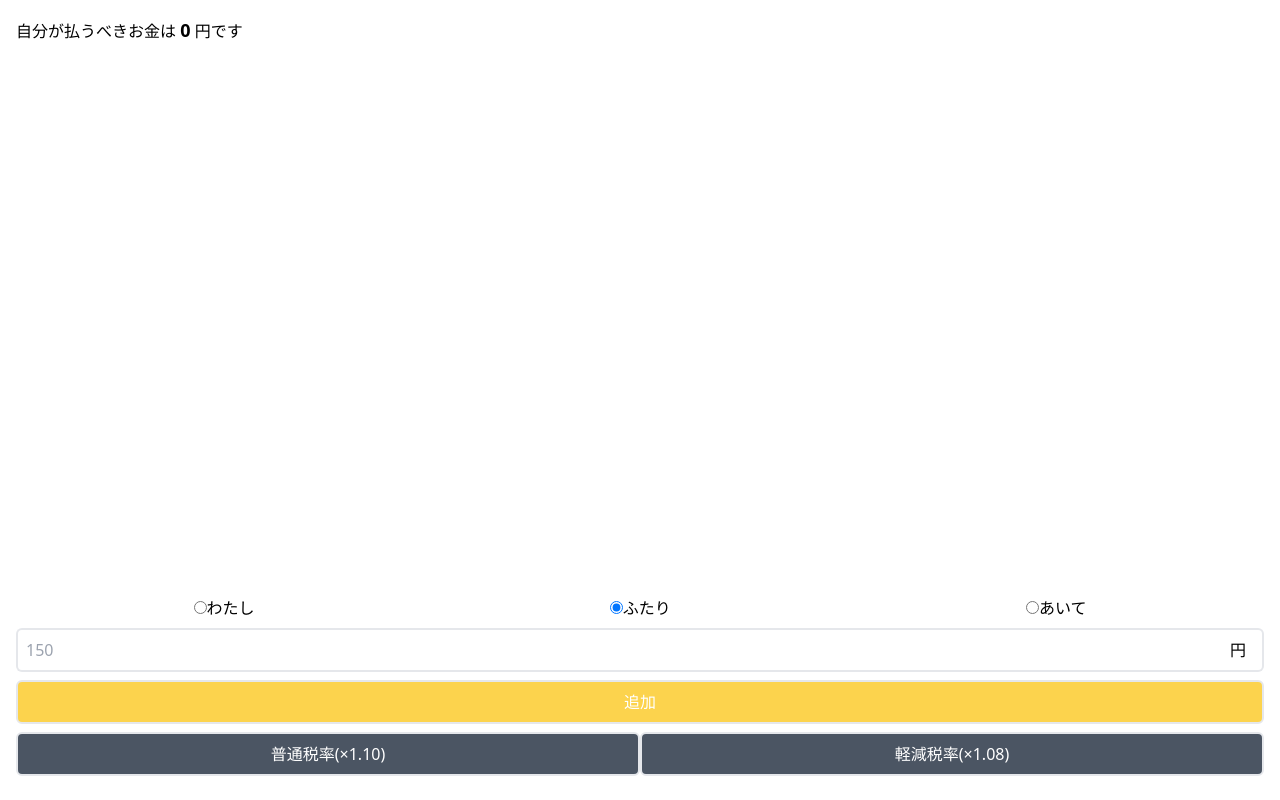
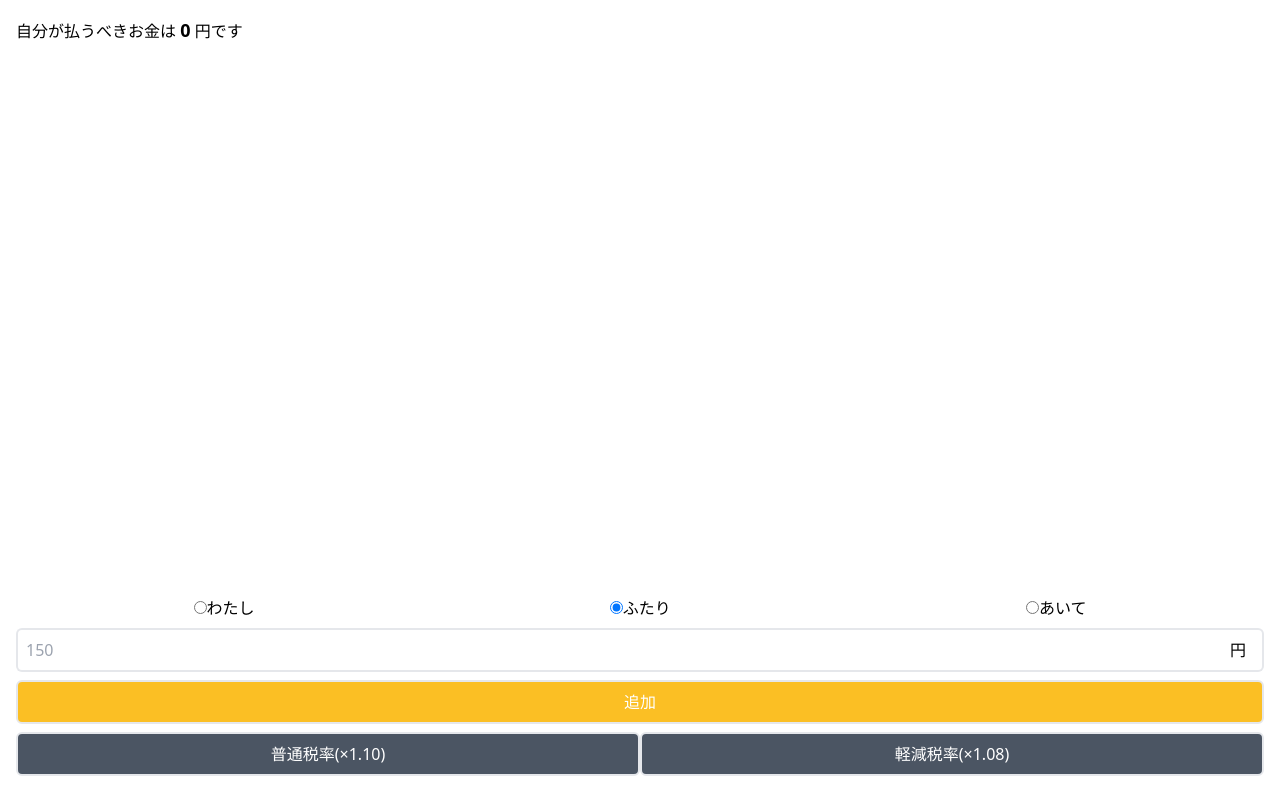
Before and after one commit to thistle519/dividing-paymant, a React (Create React App) app: page / in a window 1280 px wide. Built offline with nearby package versions, Linux system fonts and the light colour scheme.

Commit message:
fix color for a11y

```diff
--- a/src/components/Form.tsx
+++ b/src/components/Form.tsx
@@ -71,7 +71,7 @@ const Form: FC<FormProps> = ({ setPaymentRecords, paymentRecords }) => {
           </div>
         </div>
         <button
-          className="p-2 my-1 border-2 rounded-md bg-amber-300 text-white"
+          className="p-2 my-1 border-2 rounded-md bg-amber-400 text-white"
           aria-label="データを追加"
         >
           追加
```
